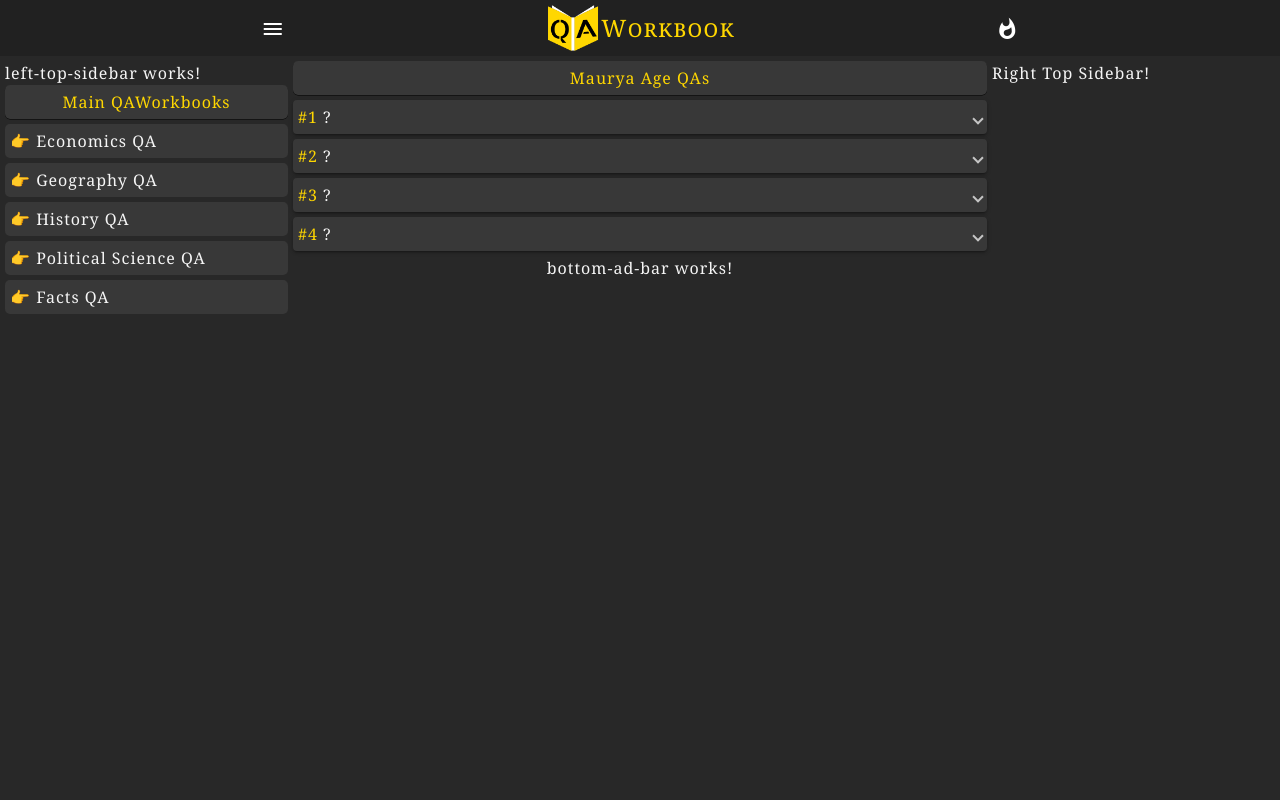
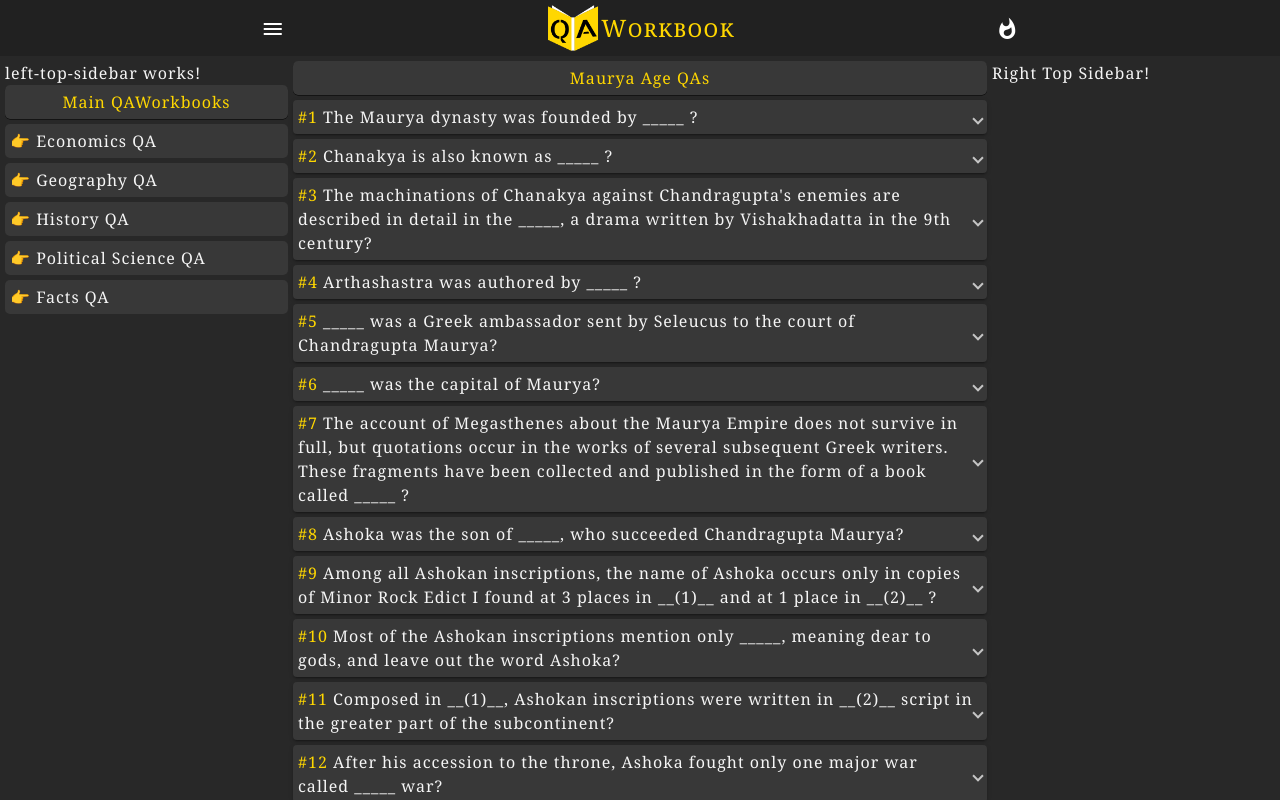
Before and after one commit to JibinJF/QAWorkbook, an Angular app: page /HistoryQA/AncientIndianHistoryQA/MauryaAgeQA in a window 1280 px wide. Built offline with nearby package versions, Linux system fonts and the light colour scheme.

Commit message:
Update maurya-age-qa.component.ts

```diff
--- a/src/app/general-awareness-qa/history-qa/ancient-indian-history-qa/maurya-age-qa/maurya-age-qa.component.ts
+++ b/src/app/general-awareness-qa/history-qa/ancient-indian-history-qa/maurya-age-qa/maurya-age-qa.component.ts
@@ -21,36 +21,187 @@ export class MauryaAgeQAComponent implements OnInit {
   mauryaAgeQAs: QAModel[] = [
     {
       qaNumber: this.qaNumber++,
-      question: `?`,
-      answer: `.`,
+      question: `The Maurya dynasty was founded by _____ ?`,
+      answer: `Chandragupta Maurya.`,
       description: `<ul>
-      <li></li>
+      <li>With the help of Chanakya, Chandragupta Maurya overthrew the Nandas and established the
+      rule of the Maurya dynasty.</li>
       </ul>`
     },
     {
       qaNumber: this.qaNumber++,
-      question: `?`,
-      answer: `.`,
+      question: `Chanakya is also known as _____ ?`,
+      answer: `Kautilya.`,
+    },
+    {
+      qaNumber: this.qaNumber++,
+      question: `The machinations of Chanakya against Chandragupta's enemies are described in
+      detail in the _____, a drama written by Vishakhadatta in the 9th century?`,
+      answer: `Mudrarakshasa.`,
       description: `<ul>
       <li>.</li>
       </ul>`
     },
     {
       qaNumber: this.qaNumber++,
-      question: `?`,
-      answer: `.`,
+      question: `Arthashastra was authored by _____ ?`,
+      answer: `Kautilya.`,
+      description: `<ul>
+      <li>It provides information about the Mauryan administration system.</li>
+      </ul>`
+    },
+    {
+      qaNumber: this.qaNumber++,
+      question: `_____ was a Greek ambassador sent by Seleucus to the court of Chandragupta Maurya?`,
+      answer: `Megasthenes.`,
+      description: `<ul>
+      <li>Megasthenes lived in Pataliputra and wrote an account not only of the administration
+      of the city of Pataliputra but also of the Maurya empire as a whole.</li>
+      </ul>`
+    },
+    {
+      qaNumber: this.qaNumber++,
+      question: `_____ was the capital of Maurya?`,
+      answer: `Pataliputra.`,
+    },
+    {
+      qaNumber: this.qaNumber++,
+      question: `The account of Megasthenes about the Maurya Empire does not survive in full, but quotations occur in the
+      works of several subsequent Greek writers. These fragments have been collected and published
+      in the form of a book called _____ ?`,
+      answer: `Indika.`,
+      description: `<ul>
+      <li>It throws valuable light on the administration, society, and economy of Maurya times.</li>
+      </ul>`
+    },
+    {
+      qaNumber: this.qaNumber++,
+      question: `Ashoka was the son of _____, who succeeded Chandragupta Maurya?`,
+      answer: `Bindusara.`,
+      description: `<ul>
+      <li>He is the first Indian King to speak directly to the people through his inscriptions, which
+      carry royal orders.</li>
+      </ul>`
+    },
+    {
+      qaNumber: this.qaNumber++,
+      question: `Among all Ashokan inscriptions, the name of Ashoka occurs only in copies of Minor
+      Rock Edict I found at 3 places in __(1)__ and at 1 place in __(2)__ ?`,
+      answer: `<ol>
+      <li>Karnataka.</li>
+      <li>Madhya Pradesh.</li>
+      </ol>`,
       description: `<ul>
       <li>.</li>
       </ul>`
     },
     {
       qaNumber: this.qaNumber++,
-      question: `?`,
-      answer: `.`,
+      question: `Most of the Ashokan inscriptions mention only _____, meaning dear to gods, and
+      leave out the word Ashoka?`,
+      answer: `Devanampiya piyadasi.`,
+      description: `<ul>
+      <li>The Ashokan inscriptions are found in India, Nepal, Pakistan, and Afghanistan.</li>
+      <li>They were generally placed on ancient highways.</li>
+      <li>.</li>
+      </ul>`
+    },
+    {
+      qaNumber: this.qaNumber++,
+      question: `Composed in __(1)__, Ashokan inscriptions were written in __(2)__ script in the
+      greater part of the subcontinent?`,
+      answer: `<ol>
+      <li>Prakrit.</li>
+      <li>Brahmi.</li>
+      </ol>`,
+      description: `<ul>
+      <li>But in its north-western part they appeared in Aramic language and Kharoshthi script,
+      and in Afghanistan they were written in both Aramic and Greek scripts and languages.</li>
+      </ul>`
+    },
+    {
+      qaNumber: this.qaNumber++,
+      question: `After his accession to the throne, Ashoka fought only one major war called
+      _____ war?`,
+      answer: `Kalinga war.`,
+      description: `<ul>
+      <li>After Kalinga war, Ashoka abandoned the policy of physical occupation in favour of
+      a policy of cultural conquest. In other words, <i>bherighosha</i> was replaced with
+      <i>dhammaghosha</i>.</li>
+      </ul>`
+    },
+    {
+      qaNumber: this.qaNumber++,
+      question: `Within the empire, Ashoka appointed a class of officers known as the _____,
+      who were vested with the authority of not only rewarding people but also punishing them,
+      wherever necessary?`,
+      answer: `Rajukas.`,
+    },
+    {
+      qaNumber: this.qaNumber++,
+      question: `The _____ inscription speaks of the success of Ashoka's policy of dhamma with
+      the hunters and fishermen, who gave up killing animals and possibly took to a settled life?`,
+      answer: `Kandhar inscription.`,
+      description: `<ul>
+      <li>After Kalinga war, Ashoka adopted a policy of consolidating his empire through dhamma
+      (dharma). He now made an ideological appeal towards the tribal people to follow the
+      principles of dhamma.</li>
+      </ul>`
+    },
+    {
+      qaNumber: this.qaNumber++,
+      question: `The fact of Ashoka visiting the Buddhist shrines is suggested by the _____
+      mentioned in his inscriptions?`,
+      answer: `Dhamma yatras.`,
+      description: `<ul>
+      <li>According to tradition, Ashoka became a monk, made huge gifts to the Buddhists and
+      undertook pilgrimages to the Buddhist shrines.</li>
+      </ul>`
+    },
+    {
+      qaNumber: this.qaNumber++,
+      question: `According to tradition, which Buddhist council (Sangiti) was held by Ashoka?`,
+      answer: `3<sup>rd</sup> Buddhist council.`,
+      description: `<ul>
+      <li>According to tradition, the third Buddhist council (Sangiti) was held by Ashoka and
+      missionaries were sent not only to south India but also to Sri Lanka, Burma, and other
+      countries to convert the people there.</li>
+      <li>Brahmi inscriptions of the second and first centuries B.C. have been found in Sri
+      Lanka.</li>
+      </ul>`
+    },
+    {
+      qaNumber: this.qaNumber++,
+      question: `Ashoka appointed _____ for propagating dhamma among various social groups
+      including women?`,
+      answer: `Dhammamahamatras.`,
+    },
+    {
+      qaNumber: this.qaNumber++,
+      question: `During Mauryan peorid __(1)__ was the highest officer in charge of assessment
+      and the __(2)__ was the chief custodian of the state treasury and store-house?`,
+      answer: `<ol>
+      <li>Samaharta.</li>
+      <li>Sannidhata.</li>
+      </ol>`,
+    },
+    {
+      qaNumber: this.qaNumber++,
+      question: `Mauryas introduced _____ masonry on a wide scale?`,
+      answer: `Stone masonry.`,
       description: `<ul>
       <li>.</li>
       </ul>`
     },
+    {
+      qaNumber: this.qaNumber++,
+      question: `The Maurya empire was destroyed by _____ in 185 B.C?`,
+      answer: `Pushyamitra Shunga.`,
+      description: `<ul>
+      <li>He is said to have killed the last Maurya king called Brihadratha in public and
+      forcibly usurped the throne of Pataliputra.</li>
+      </ul>`
+    }
   ];
 
 
```
